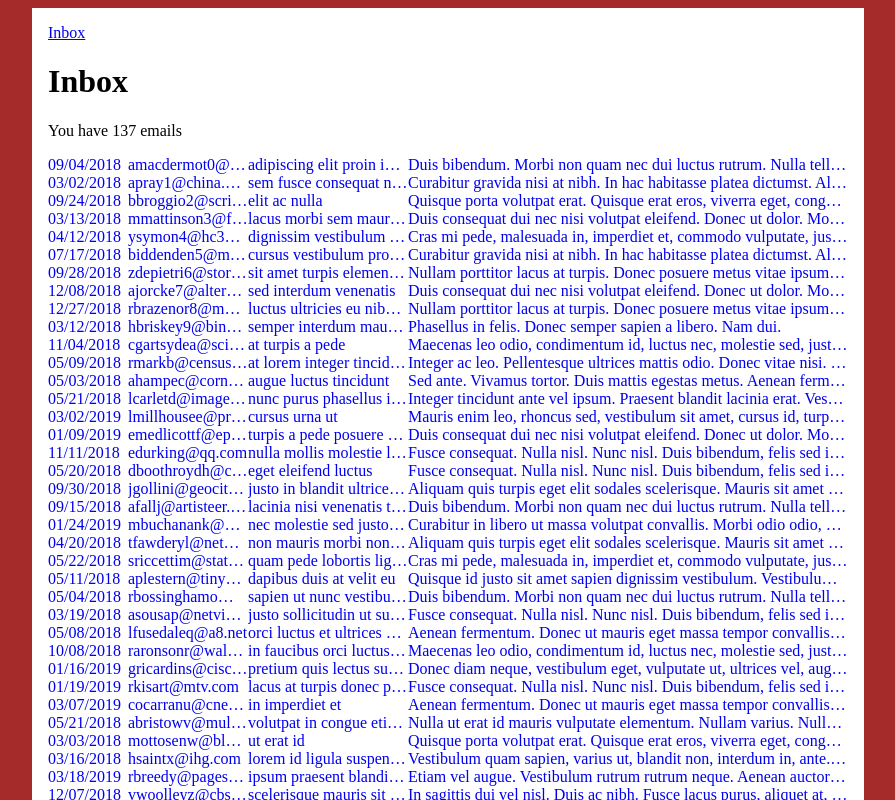
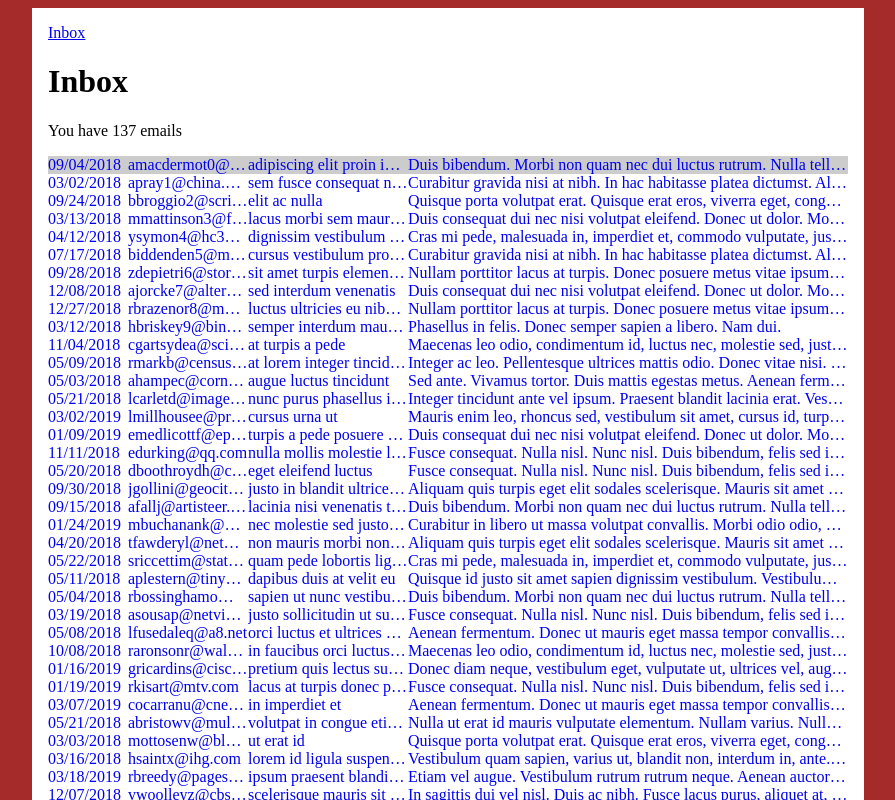
Before and after one commit to daedalus1215/react-email, a React (Vite) app: page / in a window 1280 px wide. Shown: the top 800 px of the page, without its empty margins (192-1087 px from the left). Built offline with nearby package versions, Linux system fonts and the light colour scheme.

Commit message:
Made sure that we retained the click state of each email.

```diff
--- a/components/App.js
+++ b/components/App.js
@@ -12,8 +12,24 @@ export default class App extends Component {
     constructor(props) {
         super(props);
         this.state = {
-            emails: EMAILS
+            emails: EMAILS,
+            isRead: {
+                "9e7723f3-1a7e-446b-8f65-e8e231a79fb2": true
+            }
         }
+
+        this.handleClickOnEmail = this.handleClickOnEmail.bind(this);
+    }
+
+
+    handleClickOnEmail(emailId) {
+        let readEmails = this.state.isRead;
+
+        readEmails[emailId] = true;
+
+        this.setState({
+            isRead: readEmails
+        });
     }
 
     render() {
@@ -22,7 +38,7 @@ export default class App extends Component {
                 <BrowserRouter>
                     <Nav />
                     <Route exact path="/" component={() => (
-                        <Inbox emails={this.state.emails} />
+                        <Inbox emails={this.state.emails}  isRead={this.state.isRead} handler={this.handleClickOnEmail}/>
                     )} />
                     <Route exact path="/read/:id" component={() => (
                         <EmailRead emails={this.state.emails} />
--- a/components/Inbox/EmailRow.js
+++ b/components/Inbox/EmailRow.js
@@ -4,9 +4,17 @@ import './emailRow.css';
 
 export default class EmailRow extends Component {
 
+    getClassName() {
+        let className = "email-row";
+        let emailId = this.props.email.id;
+        if (this.props.isRead[emailId]) {
+            className += " email-is-read";
+        }
+        return className;
+    }
 
     render() {
-        return <div id="email-row">
+        return <div className={this.getClassName()}>
             <div className="email-date">{this.props.email.date}</div>
             <div className="email-from">{this.props.email.email}</div>
             <div className="email-subject">{this.props.email.subject}</div>
--- a/components/Inbox/Inbox.js
+++ b/components/Inbox/Inbox.js
@@ -5,14 +5,26 @@ import EmailRow from './EmailRow.js';
 import EmailRead from './EmailRead.js';
 
 export default class Inbox extends Component {
+
+    constructor(props) {
+        super(props);
+        this.handleClick = this.handleClick.bind(this);
+    }
+
+
+    handleClick(e) {
+        let emailId = e.currentTarget.id;
+        this.props.handler(emailId);
+    }
+
     render() {
         return <div id="inbox">
             <h1>Inbox</h1>
             <p>You have {this.props.emails.length} emails </p>
             <div id="all-emails">
                 {this.props.emails.map((email, index) => {
-                    return <Link to={`/read/${email.id}`} key={index}>
-                        <EmailRow email={email}/>
+                    return <Link to={`/read/${email.id}`} key={index}  id={email.id} onClick={this.handleClick}>
+                        <EmailRow email={email} isRead={this.props.isRead}/>
                     </Link>
                 })}
             </div>
--- a/components/Inbox/emailRow.css
+++ b/components/Inbox/emailRow.css
@@ -1,5 +1,10 @@
 .email-row {
     overflow: hidden;
+
+}
+
+.email-is-read {
+    background-color: rgba(0,0,0, 0.2);
 
 }
 
```
Also changed, not shown: 4 other files (tests, documents, lock files or other folders).
